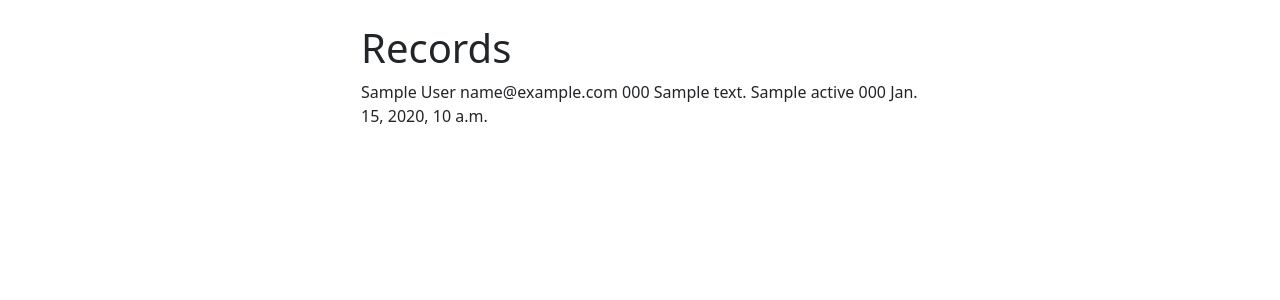
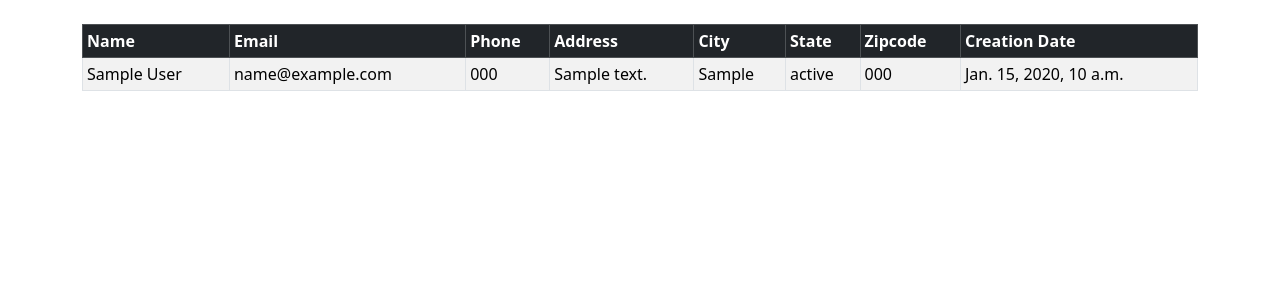
Before and after one commit to Mussie0001/CRMApp, a Django app: page / in a window 1280 px wide. Shown: the part 56-356 px from the top of the page. Run offline with Django 4.2, Linux system fonts and the light colour scheme; a user stored in the database is signed in; tables that the repository leaves empty hold one stand-in row (values such as "Sample post").

Commit message:
structured records page with a table, project finished

```diff
--- a/website/templates/home.html
+++ b/website/templates/home.html
@@ -2,25 +2,44 @@
 
 {% block content %}
 
-<div class="col-md-6 offset-md-3">
 
 {% if user.is_authenticated %}
 
-<h1>Records</h1>
+<table class="table table-striped table-hover table-bordered table-sm">
+  <thead class="table-dark">
+    <tr>
+      <th scope="col">Name</th>
+      <th scope="col">Email</th>
+      <th scope="col">Phone</th>
+      <th scope="col">Address</th>
+      <th scope="col">City</th>
+      <th scope="col">State</th>
+      <th scope="col">Zipcode</th>
+      <th scope="col">Creation Date</th>
+    </tr>
+  </thead>
+  <tbody>
+
 {% if records %}
-    {% for record in records %}
-        {{ record.first_Name }}
-        {{ record.last_Name }}
-        {{ record.email }}
-        {{ record.phone }}
-        {{ record.address }}
-        {{ record.city }}
-        {{ record.state }}
-        {{ record.zipcode }}
-        {{ record.created_at }}
-        <br/>
+      {% for record in records %}
+        <tr>
+          <td>{{ record.first_Name }}
+          {{ record.last_Name }}</td>
+          <td>{{ record.email }}</td>
+          <td>{{ record.phone }}</td>
+          <td>{{ record.address }}</td>
+          <td>{{ record.city }}</td>
+          <td>{{ record.state }}</td>
+          <td>{{ record.zipcode }}</td>
+          <td>{{ record.created_at }}</td>
+        <tr/>
       {% endfor %}
 {% endif %}
+
+    </tbody>
+  </table>
+
+
 
 {% else %}
 
@@ -36,7 +55,6 @@
         </div>
         <button type="submit" class="btn btn-secondary">Login</button>
 </form>
-</div>
 
 {% endif %}
 
--- a/website/urls.py
+++ b/website/urls.py
@@ -6,5 +6,4 @@ urlpatterns = [
     path('', views.home, name='home'),
     path('logout/', views.logoutUser, name='logout'),
     path('register/', views.registerUser, name='register'),
-
 ]
```
Also changed, not shown: website/views.py (line endings or trailing spaces).
